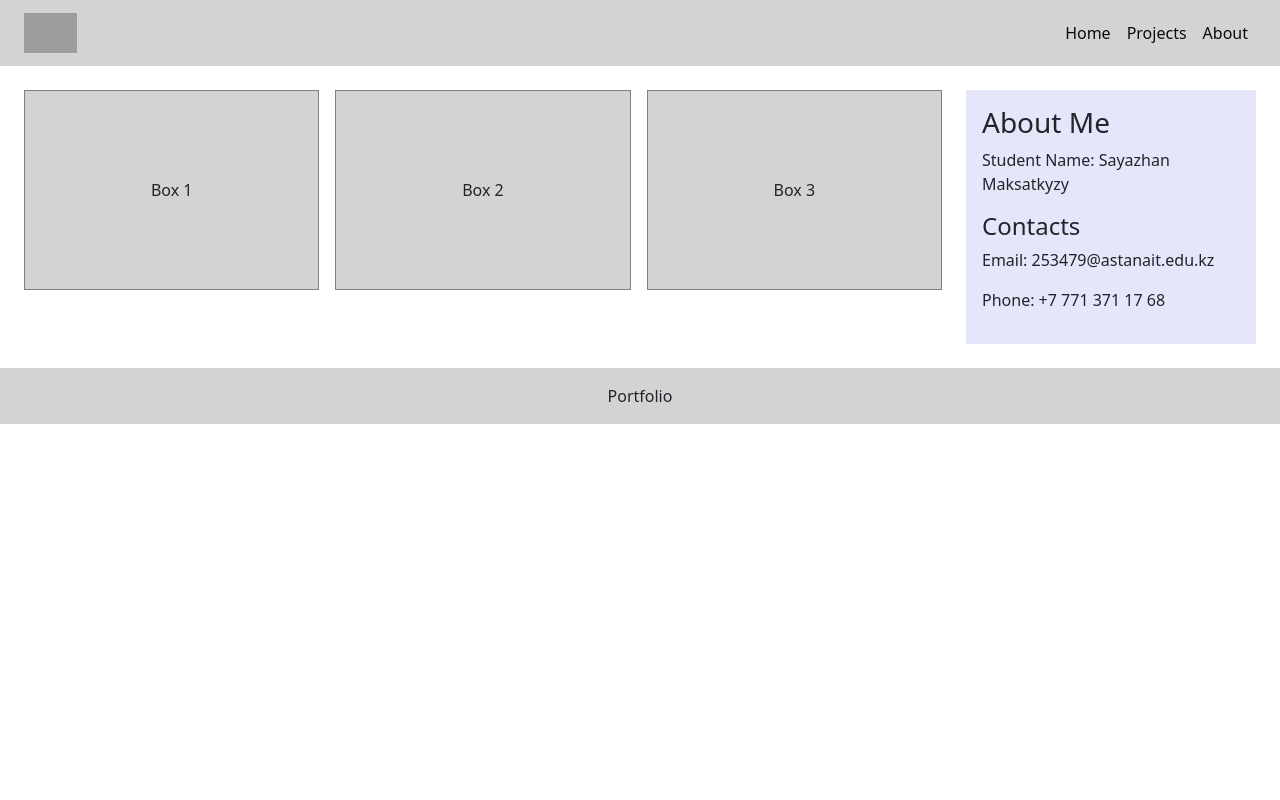
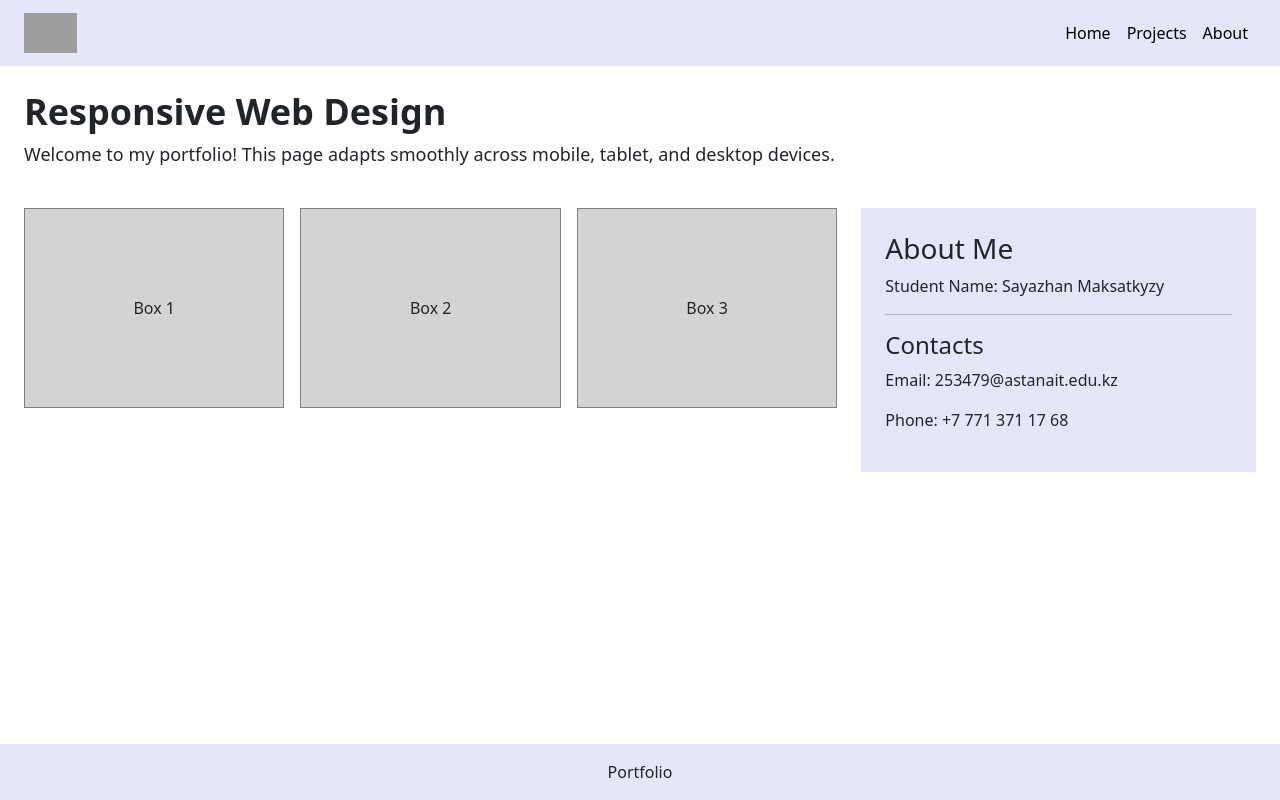
Before and after one commit to Berdibayevaaa/assignment_3, a plain HTML site: page index.html in a window 1280 px wide. Drawn offline with nearby package versions, Linux system fonts and the light colour scheme; grey boxes are pictures that could not be loaded.

Commit message:
Update layout, typography, and sticky footer

```diff
--- a/index.html
+++ b/index.html
@@ -4,10 +4,11 @@
   <meta charset="UTF-8">
   <meta name="viewport" content="width=device-width, initial-scale=1.0">
   <link href="https://cdn.jsdelivr.net/npm/bootstrap@5.3.3/dist/css/bootstrap.min.css" rel="stylesheet">
-  <!-- Свои стили -->
+
   <link rel="stylesheet" href="style.css">
 </head>
 <body>
+
   <nav class="navbar navbar-expand-lg custom-navbar">
     <div class="container-fluid px-4">
       <a class="navbar-brand" href="#">
@@ -26,11 +27,16 @@
     </div>
   </nav>
 
-  <div class="container-fluid px-4 my-4">
+  <header class="container-fluid px-4 mt-4">
+    <h1 class="responsive-heading">Responsive Web Design</h1>
+    <p class="responsive-text">Welcome to my portfolio! This page adapts smoothly across mobile, tablet, and desktop devices.</p>
+  </header>
+
+  <main class="main-content container-fluid px-4 my-4">
     <div class="row g-4">
 
-      <!-- Слева: 3 бокса -->
-      <div class="col-12 col-lg-9">
+
+      <div class="col-12 col-lg-8">
         <div class="row g-3">
           <div class="col-12 col-md-6 col-lg-4">
             <div class="box">Box 1</div>
@@ -44,18 +50,19 @@
         </div>
       </div>
 
-      <div class="col-12 col-lg-3">
-        <aside class="sidebar p-3">
+      <div class="col-12 col-lg-4">
+        <aside class="sidebar p-4">
           <h3>About Me</h3>
           <p>Student Name: Sayazhan Maksatkyzy</p>
+          <hr>
           <h4>Contacts</h4>
           <p>Email: 253479@astanait.edu.kz</p>
-          <p class="hide-mobile">Phone: +7 771 371 17 68</p>
+          <p>Phone: +7 771 371 17 68</p>
         </aside>
       </div>
 
     </div>
-  </div>
+  </main>
 
   <footer class="custom-footer py-3 text-center">
     Portfolio
--- a/style.css
+++ b/style.css
@@ -1,7 +1,19 @@
-
+* {
+  box-sizing: border-box;
+  margin: 0;
+  padding: 0;
+}
+body {
+  min-height: 100vh;
+  display: flex;
+  flex-direction: column;
+}
+.main-content {
+  flex: 1;
+}
 .custom-navbar,
 .custom-footer {
-  background-color:lightgray;
+  background-color: lavender;
 }
 
 .logo-img {
@@ -10,11 +22,38 @@
 }
 
 .custom-link {
-  color: rgb(14, 10, 10);
+  color: black;
 }
 
 .custom-link:hover {
   color: purple !important;
+}
+
+.responsive-heading {
+  font-size: 20px;
+  font-weight: bold;
+}
+
+.responsive-text {
+  font-size: 14px;
+}
+
+@media (min-width: 600px) {
+  .responsive-heading {
+    font-size: 28px;
+  }
+  .responsive-text {
+    font-size: 16px;
+  }
+}
+
+@media (min-width: 992px) {
+  .responsive-heading {
+    font-size: 36px;
+  }
+  .responsive-text {
+    font-size: 18px;
+  }
 }
 
 .box {
```
